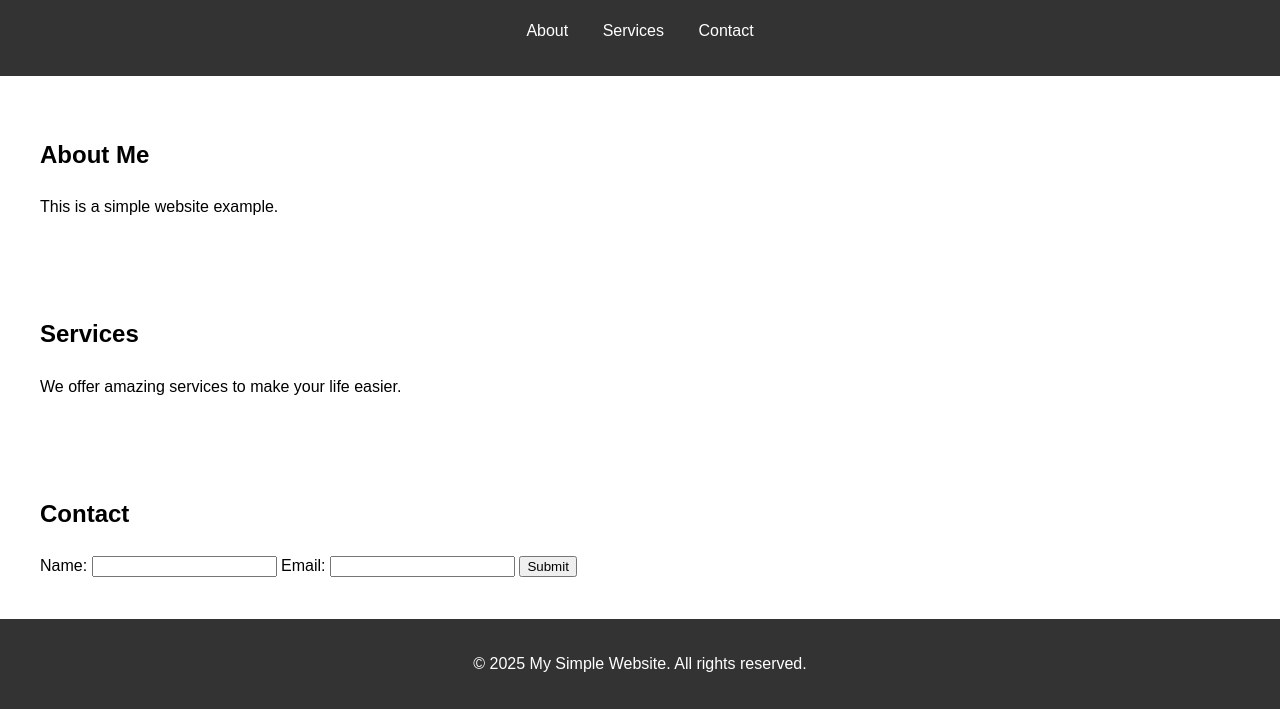
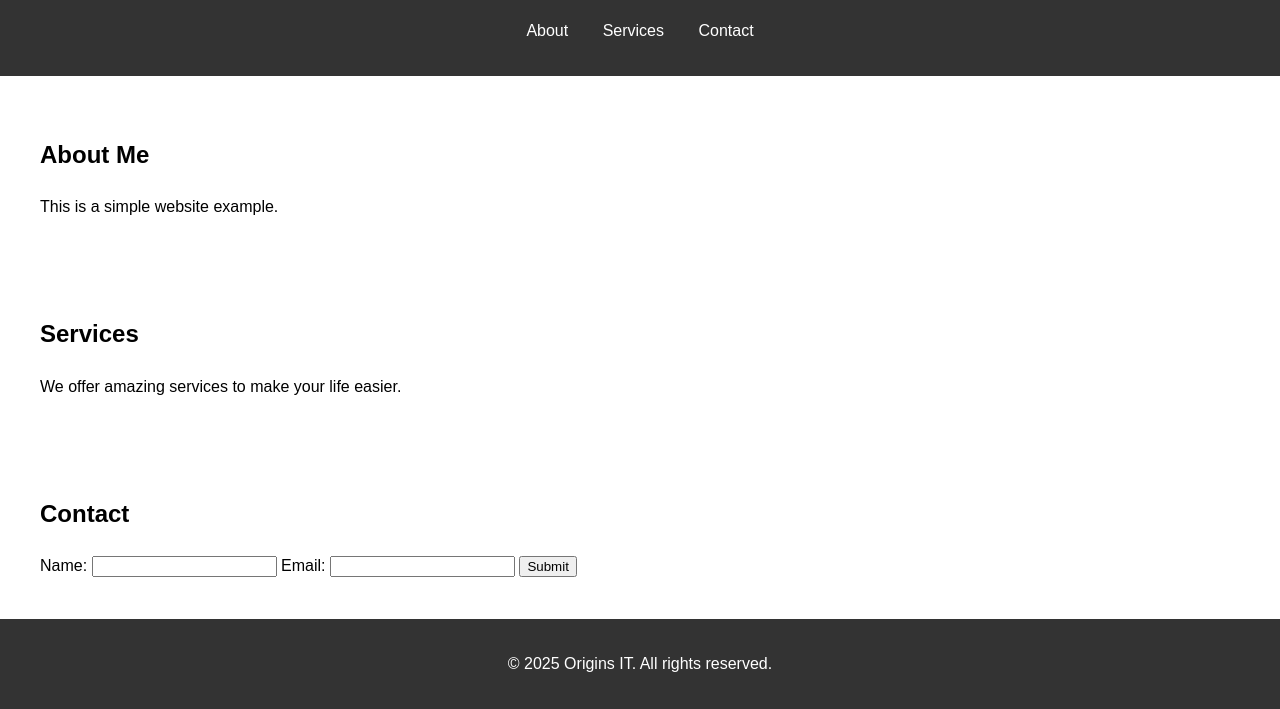
Before and after one commit to OriginsIT/OriginsWebsite, a plain HTML site: page index.html in a window 1280 px wide. Shown: the part 92-801 px from the top of the page. Drawn offline with Linux system fonts and the light colour scheme.

Commit message:
Update index.html

```diff
--- a/index.html
+++ b/index.html
@@ -36,7 +36,7 @@
         </form>
     </section>
     <footer>
-        <p>© 2025 My Simple Website. All rights reserved.</p>
+        <p>© 2025 Origins IT. All rights reserved.</p>
     </footer>
     <script src="script.js"></script>
 </body>
```
